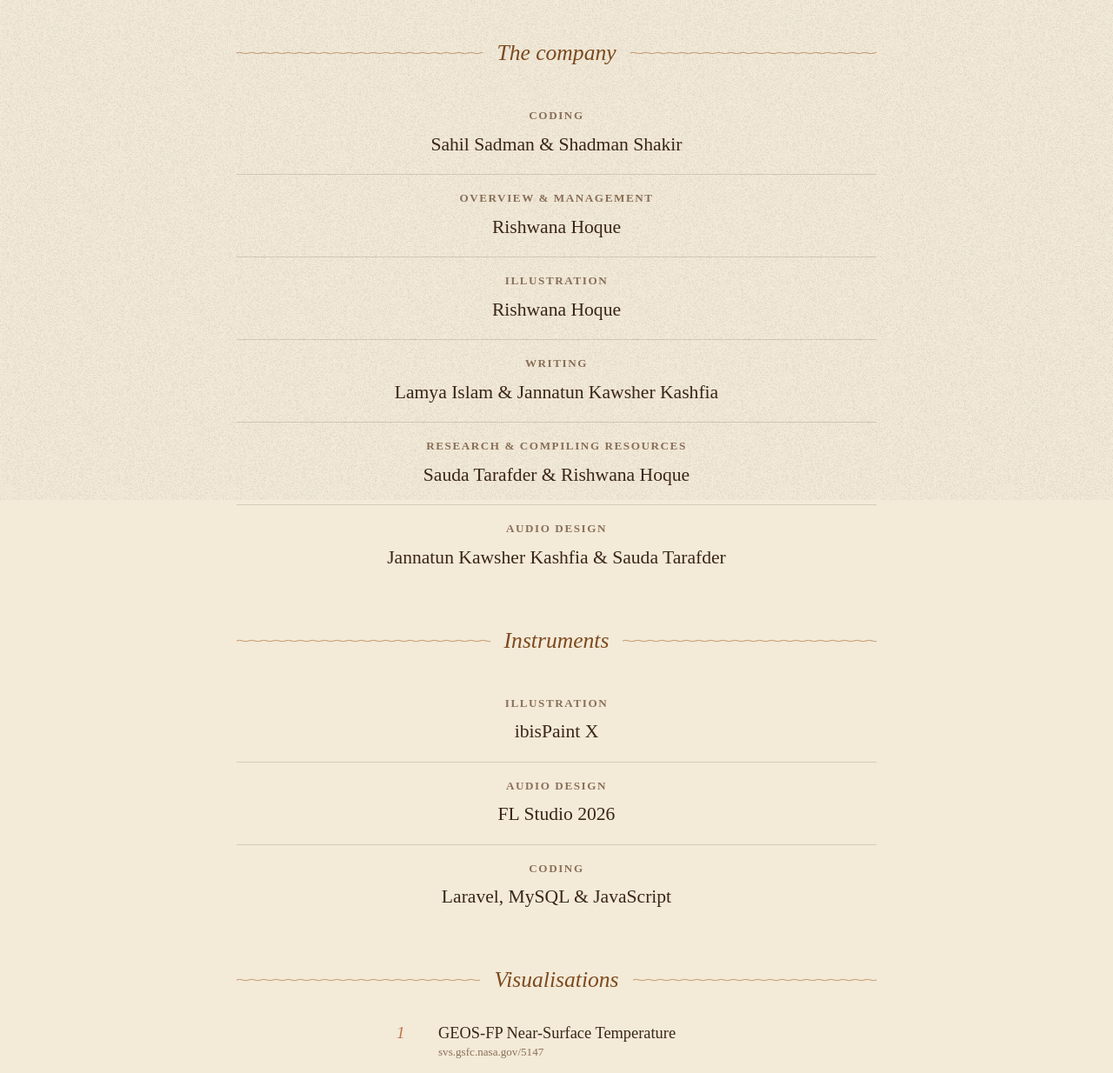
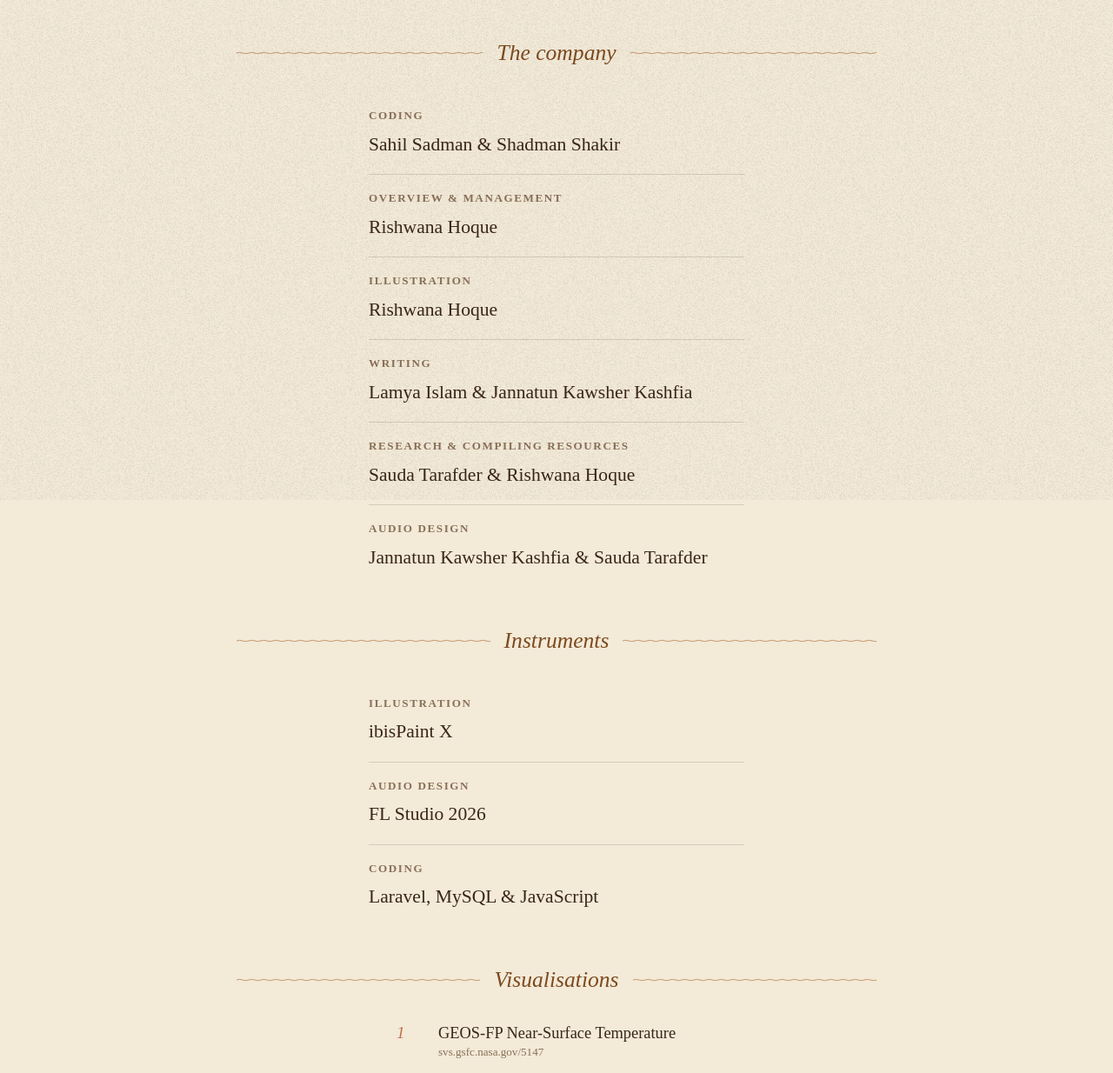
Before and after one commit to sha22kin/earthorchestra, a Laravel app: page /credits in a window 1280 px wide. Shown: the part 225-1459 px from the top of the page at 87% size. Run offline with Laravel 12, Linux system fonts and the light colour scheme; data comes from the database, SQL or seed files in the repository; style sheets or scripts are compiled from the project's sources.

Commit message:
Credits: straight left edge inside a centred block

```diff
--- a/resources/css/pages.css
+++ b/resources/css/pages.css
@@ -397,10 +397,15 @@
     opacity: 0.7;
 }
 
-.page-credits .bill__list { gap: 0; }
+.page-credits .bill__list {
+    gap: 0;
+    width: min(100%, 27rem);
+    margin-inline: auto;
+    text-align: left;
+}
 .page-credits .bill__row {
     display: grid;
-    justify-items: center;
+    justify-items: start;
     gap: 0.3rem;
     padding: 1rem 0;
     border-bottom: 1px solid var(--line);
@@ -410,7 +415,7 @@
 .page-credits .bill__row dt { white-space: normal; }
 .page-credits .bill__row dd {
     order: 0;
-    text-align: center;
+    text-align: left;
     text-wrap: balance;
     overflow-wrap: anywhere;
     font-size: clamp(1.15rem, 1.05rem + 0.4vw, 1.35rem);
```
Also changed, not shown: 3 other files.
